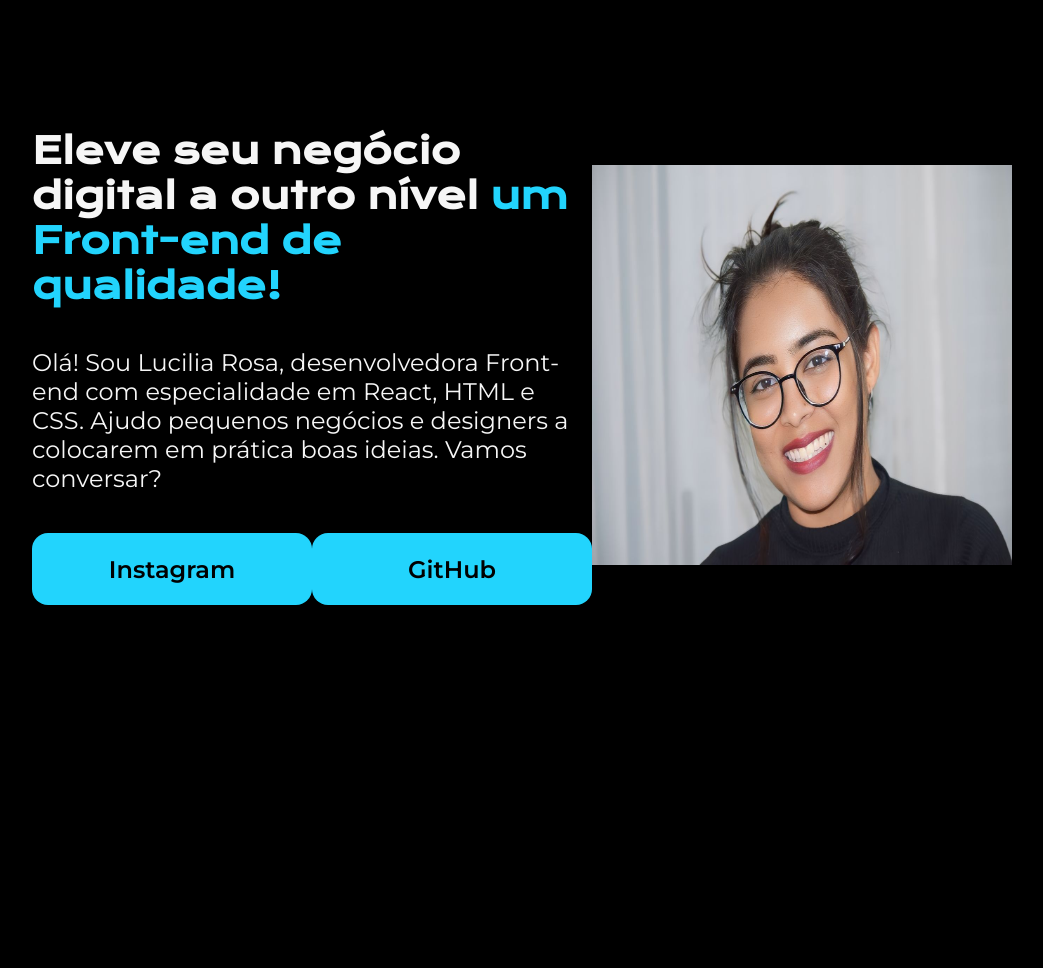
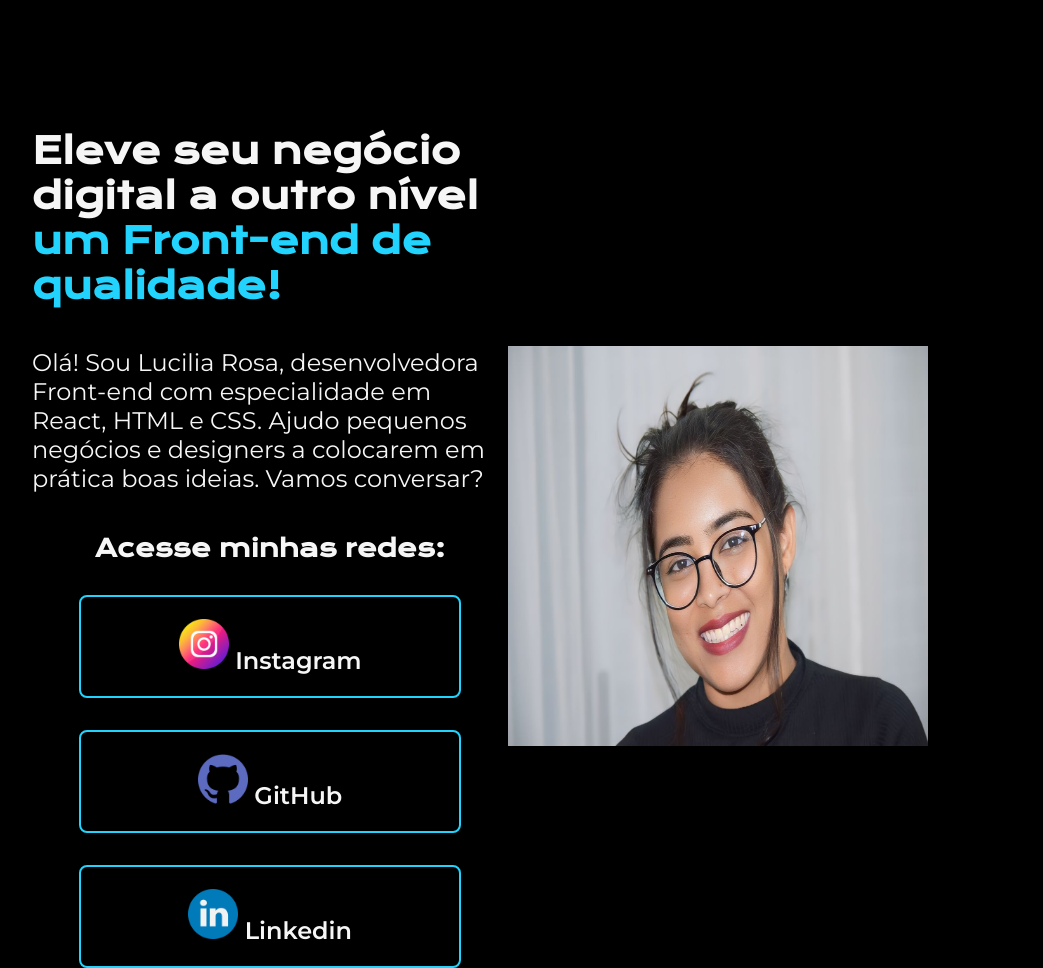
Before and after one commit to luciliarosa/perfilFrontEnd, a plain HTML site: page index.html in a window 1280 px wide. Shown: the whole page, without its empty margins (160-1203 px from the left). Before the commit the page ends 928 px from the top, so only its background shows below. Drawn offline with nearby package versions, Linux system fonts and the light colour scheme.

Commit message:
Atualização Botões e Ícones

```diff
--- a/index.html
+++ b/index.html
@@ -21,12 +21,31 @@
           prática boas ideias. Vamos conversar?
         </p>
         <div class="apresentacaoLinks">
-          <a class="apresentacaoBotao1" href="https://www.instagram.com/lucilliarosa/">Instagram</a>
-          <a class="apresentacaoBotao1" href="https://github.com/luciliarosa">GitHub</a>
+          <h2 class="apresentacaoLinksSuptitulo">Acesse minhas redes:</h2>
+          <a
+            class="apresentacaoBotao1"
+            href="https://www.instagram.com/lucilliarosa/"
+          >
+            <img class="icone" src="assets/instagram.png" />
+            Instagram
+          </a>
+          <a class="apresentacaoBotao1" href="https://github.com/luciliarosa">
+            <img class="icone" src="assets/github.png" />
+            GitHub
+          </a>
+          <a class="apresentacaoBotao1" href="https://www.linkedin.com/in/lucilia-rosa/">
+            <img class="icone" src="assets/linkedin.png" />
+            Linkedin
+          </a>
         </div>
       </section>
       <section>
-        <img src="lucilia.jpeg" alt="Lucilia Rosa" height="400px" width="420px"/>
+        <img
+          src="assets/lucilia.jpeg"
+          alt="Lucilia Rosa"
+          height="400px"
+          width="420px"
+        />
       </section>
     </main>
   </body>
--- a/styles.css
+++ b/styles.css
@@ -42,18 +42,32 @@ body {
 
 .apresentacaoLinks {
     display: flex;
+    flex-direction: column;
     justify-content: space-between;
+    align-items: center;
+    gap: 32px;
+}
+
+.apresentacaoLinksSuptitulo{
+    font-family: "Krona One", sans-serif;
+    font-weight: 400px;
+    font-size: 24px;
 }
 
 .apresentacaoBotao1 {
-    background-color: #22D4FD;
-    width: 280px;
+    width: 378px;
     text-align: center;
-    border-radius: 16px;
+    border-radius: 8px;
     font-size: 24px;
     padding: 21.5px 0;
     text-decoration: none;
-    color: black;
+    color: #F6F6F6;
     font-family: "Montserrat", sans-serif;
     font-weight: 600;
+    border: 2px solid #22D4FD;
 }
+
+.icone {
+    width: 50px;
+    height: 50px;
+}
```
Also changed, not shown: assets/github.png (added), assets/instagram.png (added), assets/linkedin.png (added), assets/lucilia.jpeg (renamed from lucilia.jpeg).
